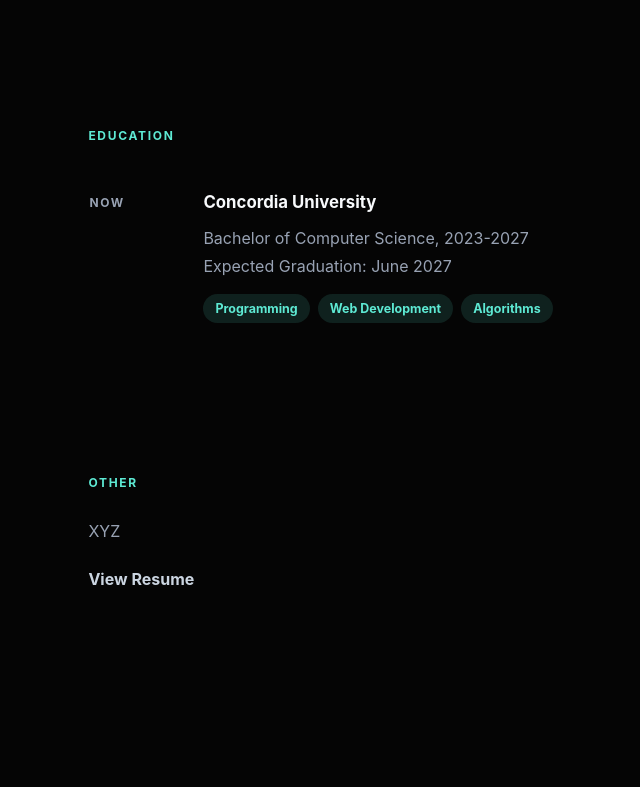
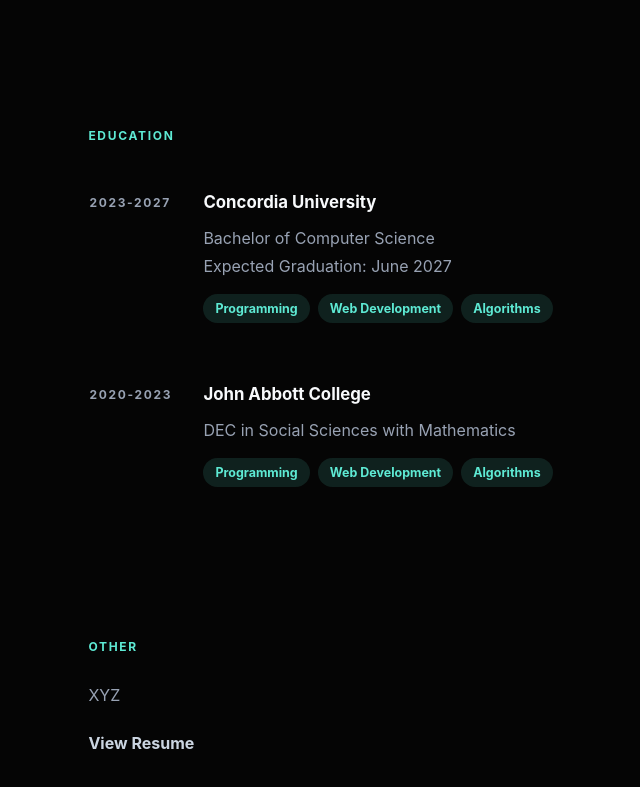
Before and after one commit to krugereth/mywebsite, a plain HTML site: page index.html in a window 1280 px wide. Shown: the part 922-1709 px from the top of the page, without its empty margins (524-1164 px from the left). Drawn offline with Linux system fonts and the light colour scheme.

Commit message:
add jac on education page and fix years

```diff
--- a/index.html
+++ b/index.html
@@ -87,12 +87,28 @@
                 <h2 id="education-heading">Education</h2>
 
                 <article class="item-card">
-                    <div class="item-year">Now</div>
+                    <div class="item-year">2023-2027</div>
                     <div>
                         <h3>Concordia University</h3>
                         <p>
-                            Bachelor of Computer Science, 2023-2027
+                            Bachelor of Computer Science
                             <br>Expected Graduation: June 2027
+                        </p>
+                        <ul class="tags" aria-label="Areas of study">
+                            <li>Programming</li>
+                            <li>Web Development</li>
+                            <li>Algorithms</li>
+                        </ul>
+                    </div>
+                </article>
+
+                <article class="item-card">
+                    <div class="item-year">2020-2023</div>
+                    <div>
+                        <h3>John Abbott College</h3>
+                        <p>
+                            DEC in Social Sciences with Mathematics
+
                         </p>
                         <ul class="tags" aria-label="Areas of study">
                             <li>Programming</li>
```
